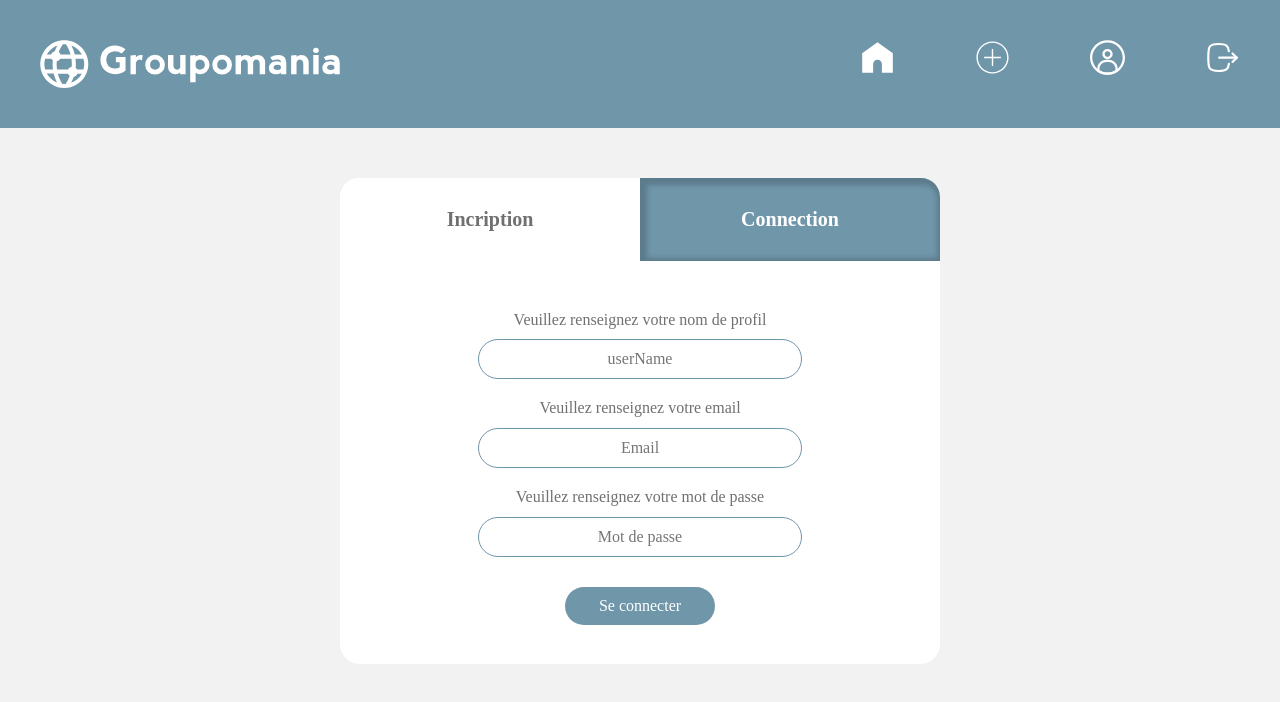
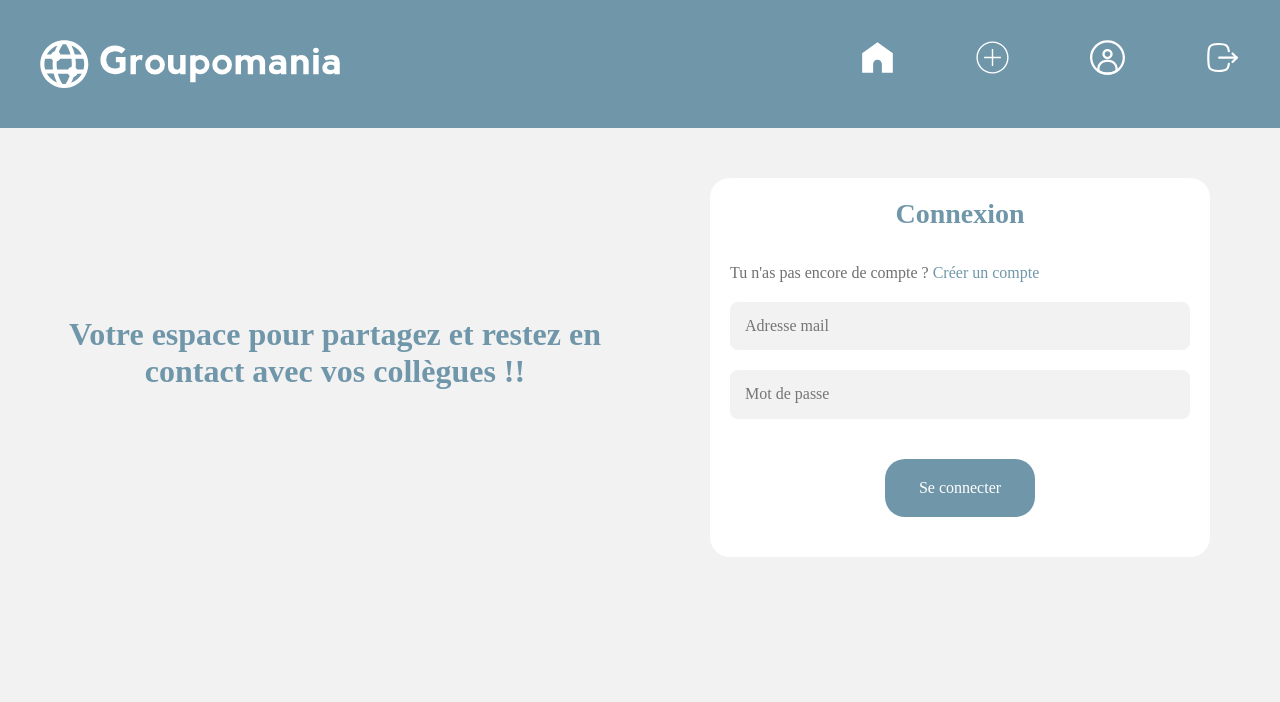
Before and after one commit to ForeauC/P7_OpenClassRoom, a Vue app: page /Connect in a window 1280 px wide. Shown: the top 702 px of the page. Built offline with nearby package versions, Linux system fonts and the light colour scheme.

Commit message:
feat : add switch login and signup

```diff
--- a/src/components/AddPublication.vue
+++ b/src/components/AddPublication.vue
@@ -6,7 +6,7 @@
         </div>
         <p class="card__caption">Ajouter une légende :</p>
         <div class="card__input-container">
-            <input class="card__input" type="texte">
+            <textarea class="card__input"></textarea>
         </div>
         <div class="card__button">
             <button class="card__button-submit button">Publier</button>
@@ -15,7 +15,10 @@
 </template>
 
 <script>
+export default {
+    name: "Publication",
 
+}
 </script>
 
 <style scoped>
--- a/src/components/FormConnect.vue
+++ b/src/components/FormConnect.vue
@@ -1,143 +1,150 @@
 <template>
-    <div id="form__connect" class="form__container">
-        <div id="form__tab" class="form__container-tab" >
-            <button class="form__tab form__active-tab" >Incription</button>
-            <button class="form__tab">Connection</button>
+    <div class="connect__container">
+        <div class="h1_container">
+            <h1>Votre espace pour partagez et restez en contact avec vos collègues !!</h1>
         </div>
-        <form id="panel-1" class="form__tab-content form__active-tab-content">
-            <div class="form__userName form">
-                <label for="userName">Veuillez renseignez votre nom de profil</label>
-                <input name="userName" v-model="email" placeholder="userName">
+        <div class="card__container">
+            <div class="card">
+                <h2 class="card__title" v-if="mode == 'login'">Connexion</h2>
+                <h2 class="card__title" v-else>Inscription</h2>
+                <p class="card__subtitle" v-if="mode == 'login'">Tu n'as pas encore de compte ? <span class="card__action"      @click="switchToCreateAccount()">Créer un compte</span></p>
+                <p class="card__subtitle" v-else>Tu as déjà un compte ? <span class="card__action" @click="switchToLogin()">Se connecter</span></p>
+                <div class="form-row">
+                    <input v-model="email" class="form-row__input" type="text" placeholder="Adresse mail"/>
                 </div>
-            <div class="form__email form">
-                <label for="email">Veuillez renseignez votre email</label>
-                <input name="email" v-model="email" placeholder="Email">
+                <div class="form-row" v-if="mode == 'create'">
+                    <input v-model="userName" class="form-row__input" type="text" placeholder="Nom de profil"/>
                 </div>
-            <div class="form__password form">
-                <label for="password">Veuillez renseignez votre mot de passe</label>
-                <input name="password" v-model="password" placeholder="Mot de passe" type="password">
+                <div class="form-row">
+                    <input v-model="password" class="form-row__input" type="password" placeholder="Mot de passe"/>
                 </div>
-            <div class="button">
-                <input class="button__submit" type="submit" value="Se connecter">
+                <div class="form-row">
+                <button class="button" :class="{'button--disabled' : !validatedFields}" v-if="mode == 'login'">
+                    <span>Se connecter</span>
+                </button>
+                <button class="button" :class="{'button--disabled' : !validatedFields}" v-else>
+                    <span>Créer mon compte</span>
+                </button>
                 </div>
-        </form>
-
-        <form id="panel-2" class="form__tab-content">
-            <div class="form__email form">
-                <label for="email">Veuillez renseignez votre email</label>
-                <input name="email" v-model="email" placeholder="Email">
             </div>
-            <div class="form__password form">
-                <label for="password">Veuillez renseignez votre mot de passe</label>
-                <input name="password" v-model="password" placeholder="Mot de passe" type="password">
         </div>
-            <div class="button">
-                <input class="button__submit" type="submit" value="Se connecter">
-            </div>
-        </form>
     </div>
 
 </template>
 
 <script>
 export default {
+    name: "FormConnect",
+    data: function () {
+    return {
+      mode: 'login',
+      email: '',
+      userName: '',
+      password: '',
+    }
+    },
+    computed: {
+        validatedFields: function () {
+        if (this.mode == 'create') {
+            if (this.email != "" && this.userName != "" && this.password != "") {
+            return true;
+            } else {
+            return false;
+            }
+        } else {
+            if (this.email != "" && this.password != "") {
+            return true;
+            } else {
+            return false;
+            }
+        }
+        },
+    },
+    methods: {
+        switchToCreateAccount: function () {
+        this.mode = 'create';
+        },
+        switchToLogin: function () {
+        this.mode = 'login';
+        }
+    }
+}
 
-}
 </script>
 
 <style scoped>
 
-.form__container {
+h1{
+    text-align: center;
+    padding-left: 30px;
+    color: #7096AA;
+}
+
+h2{
+    text-align: center;
+    color: #7096AA;
+    font-size: 28px;
+    padding-top: 20px;
+    padding-bottom: 10px;
+}
+
+hr{
+    width: 80%;
+    text-align: center;
+}
+
+.connect__container{
+    display: flex;
+    width: 100%;
+    align-items: center;
+}
+
+.h1_container{
+    width: 50%;
+}
+
+.card__container{
+    width: 50%;
+}
+
+.card {
     background-color: #FFFFFF;
-    max-width: 600px;
+    max-width: 500px;
     margin: 50px auto 0;
     border-radius: 20px;
     color: #707070;
-    display: grid;
-    grid-template-rows: min-content 1fr;
 }
-.form__container-tab {
-    display: flex;
-    border-bottom: 1px solid #ffffff3e;
+.card__subtitle{
+    padding-left: 20px;
 }
-.form__tab {
-    display: flex;
-    justify-content: center;
-    align-items: center;
-    border: none;
-    background-color: #7096AA;
-    box-shadow: 2px 2px 5px 5px rgba(0, 0, 0, 0.181) inset;
-    color: #FFFFFF;
-    flex-basis: 100%;
-    font-size: clamp(16px, 2vw, 20px);
-    font-weight: 700;
-    padding: 30px 0;
+.card__action{
+    color:#7096AA;
     cursor: pointer;
 }
+.form-row {
+    display: flex;
+    flex-direction: column;
+    margin: 20px
 
-.form__tab:nth-child(1) {
-    border-top-left-radius: 19px;
   }
-.form__tab:nth-child(2) {
-    border-top-right-radius: 19px;
-}
-
-.form__tab-content {
-    grid-area: 2 / 1 / 3 / 2;
-    padding: clamp(35px, 3vw, 40px);
-    min-height: 200px;
-    opacity: 0;
-    visibility: hidden;
-    transition: opacity 0.4s ease-out;
-}
-
-
-/* Animations */
-.form__active-tab {
-    background-color: #FFFFFF;
-    box-shadow: none;
-    color: #707070;
-    font-weight: bolder;
-}
-.form__active-tab-content {
-    visibility: visible;
-    opacity: 1;
-}
-
-.form{
-    display:flex;
-    flex-direction: column;
-    padding: 10px;
-    text-align: center;
-    margin: 0 auto;
-}
-
-.form label{
-    padding-bottom: 10px;
-}
-
-.form input{
-    width: 60%;
-    margin: 0 auto;
-    padding: 10px;
-    text-align: center;
-    border: 1px solid #7096AA;
-    border-radius: 20px;
+.form-row__input {
+  padding:15px;
+  border: none;
+  border-radius: 8px;
+  background:#F2F2F2;
+  font-weight: 500;
+  font-size: 16px;
+  min-width: 100px;
 }
 
 .button{
-    text-align: center;
-    padding-top: 20px;
-
-}
-
-.button__submit{
+    margin: 20px auto 40px;
     width: 150px;
     background-color: #7096AA;
     color: #FFFFFF;
     border: none;
     border-radius: 20px;
-    padding: 10px
+    padding: 20px
 }
 
 </style>
--- a/src/views/Connect.vue
+++ b/src/views/Connect.vue
@@ -1,6 +1,6 @@
 <template>
 
-    <div class="profil">
+    <div class="connect">
         <FormConnect/>
     </div>
 
```
Lines whose indentation alone changed are shown as unchanged.
